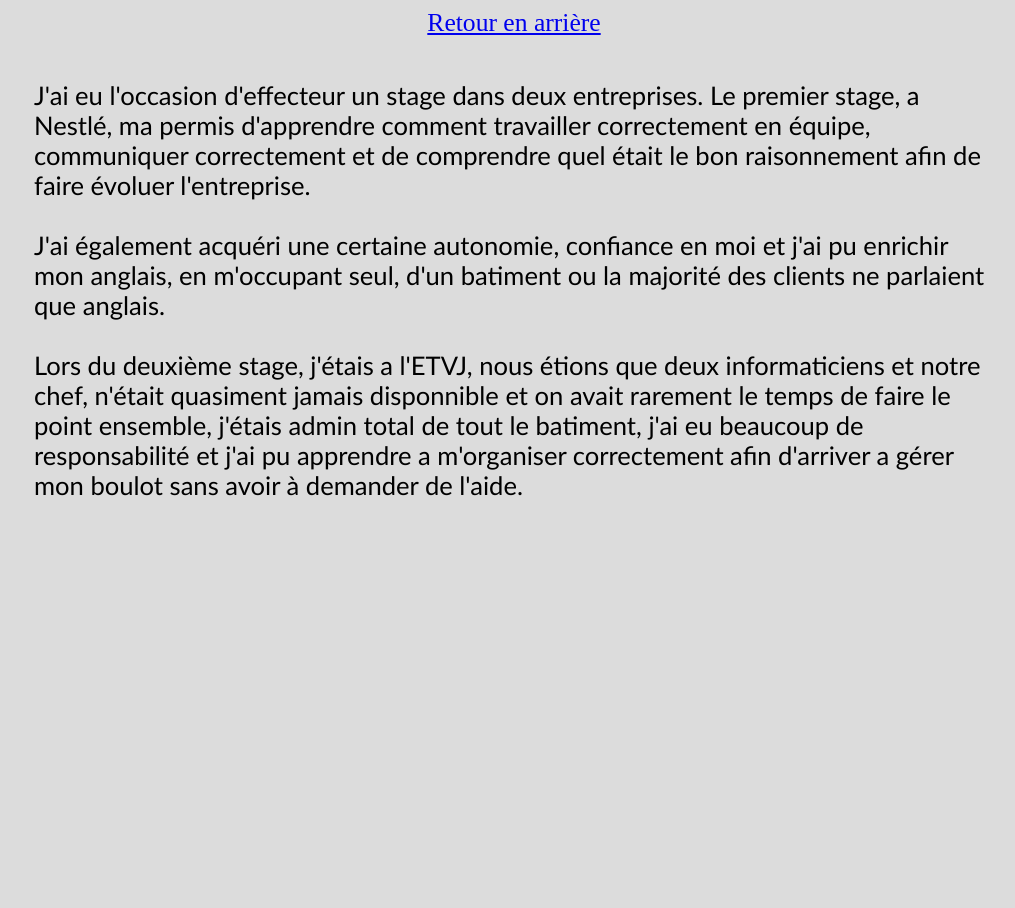
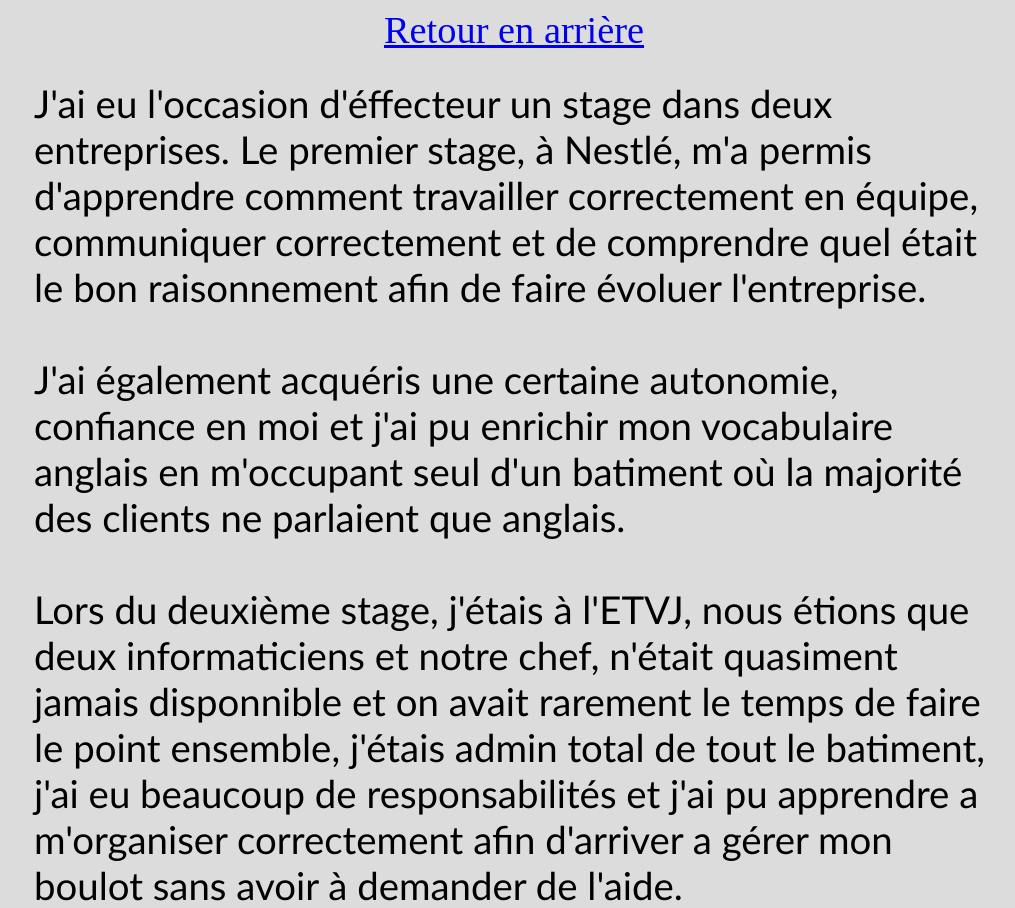
Before and after one commit to AlexandreJunod/AJD-Portfolio, a plain HTML site: page Experiences.html in a window 1280 px wide. Shown: the whole page, without its empty margins (126-1141 px from the left). Before the commit the page ends 800 px from the top, so only its background shows below. Drawn offline with Linux system fonts and the light colour scheme.

Commit message:
Commit 5 - Orthographe

```diff
--- a/Experiences.html
+++ b/Experiences.html
@@ -8,11 +8,11 @@
     <body>
         <a href="index.html">Retour en arrière</a>
         <div class="Text">
-            J'ai eu l'occasion d'effecteur un stage dans deux entreprises.
+            J'ai eu l'occasion d'éffecteur un stage dans deux entreprises.
 
-            Le premier stage, a Nestlé, ma permis d'apprendre comment travailler correctement en équipe, communiquer correctement et de comprendre quel était le bon raisonnement afin de faire évoluer l'entreprise.<br><br>
-            J'ai également acquéri une certaine autonomie, confiance en moi et j'ai pu enrichir mon anglais, en m'occupant seul, d'un batiment ou la majorité des clients ne parlaient que anglais.<br><br>
-            Lors du deuxième stage, j'étais a l'ETVJ, nous étions que deux informaticiens et notre chef, n'était quasiment jamais disponnible et on avait rarement le temps de faire le point ensemble, j'étais admin total de tout le batiment, j'ai eu beaucoup de responsabilité et j'ai pu apprendre a m'organiser correctement afin d'arriver a gérer mon boulot sans avoir à demander de l'aide.
+            Le premier stage, à Nestlé, m'a permis d'apprendre comment travailler correctement en équipe, communiquer correctement et de comprendre quel était le bon raisonnement afin de faire évoluer l'entreprise.<br><br>
+            J'ai également acquéris une certaine autonomie, confiance en moi et j'ai pu enrichir mon vocabulaire anglais en m'occupant seul d'un batiment où la majorité des clients ne parlaient que anglais.<br><br>
+            Lors du deuxième stage, j'étais à l'ETVJ, nous étions que deux informaticiens et notre chef, n'était quasiment jamais disponnible et on avait rarement le temps de faire le point ensemble, j'étais admin total de tout le batiment, j'ai eu beaucoup de responsabilités et j'ai pu apprendre a m'organiser correctement afin d'arriver a gérer mon boulot sans avoir à demander de l'aide.
         </div>
     </body>
 </html>
--- a/includes/style.css
+++ b/includes/style.css
@@ -1,13 +1,13 @@
 body{
     background-color: gainsboro;
     color: black;
-    font-size: 2vw;
+    font-size: 3vw;
     text-align: center
 }
 
 .Container{
     position:absolute;
-    font-size: 3vw;
+    font-size: 4vw;
     font-family: "Trebuchet MS", Helvetica, sans-serif;
     width: 25%;
     height: 50%;
@@ -21,7 +21,7 @@ body{
 
 .Text{
     position:absolute;
-    font-size: 2vw;
+    font-size: 3vw;
     font-family: "Trebuchet MS", Helvetica, sans-serif;
     width: 75%;
     height: 80%;
```
Also changed, not shown: Diplomes.html (+1 -1 lines), Objectifs.html (+1 -1 lines).
